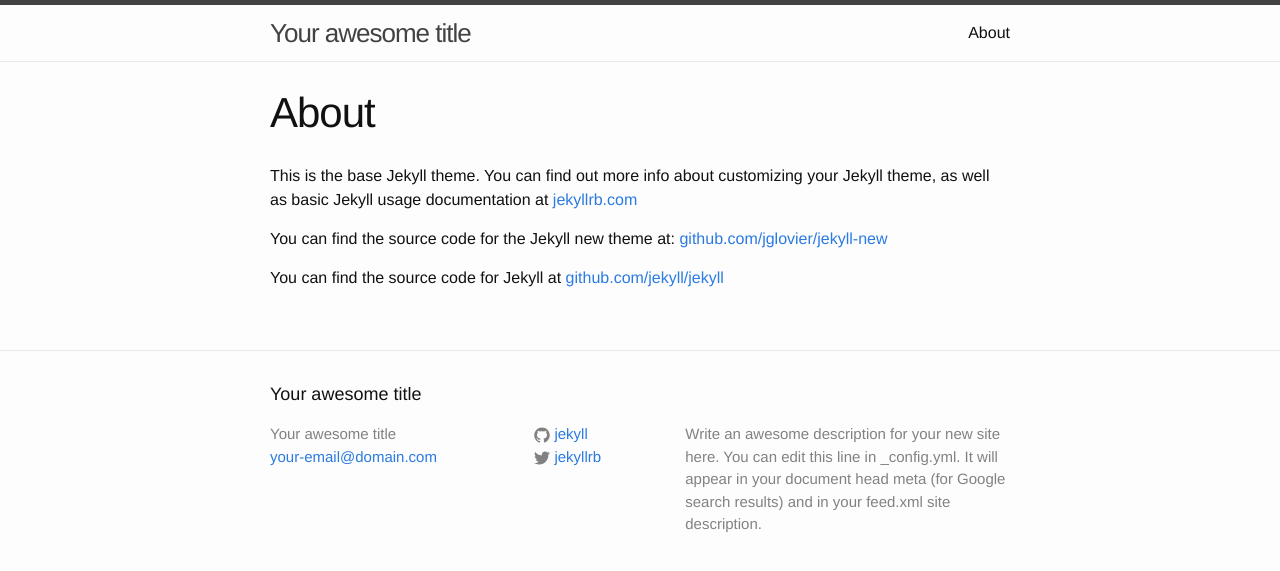
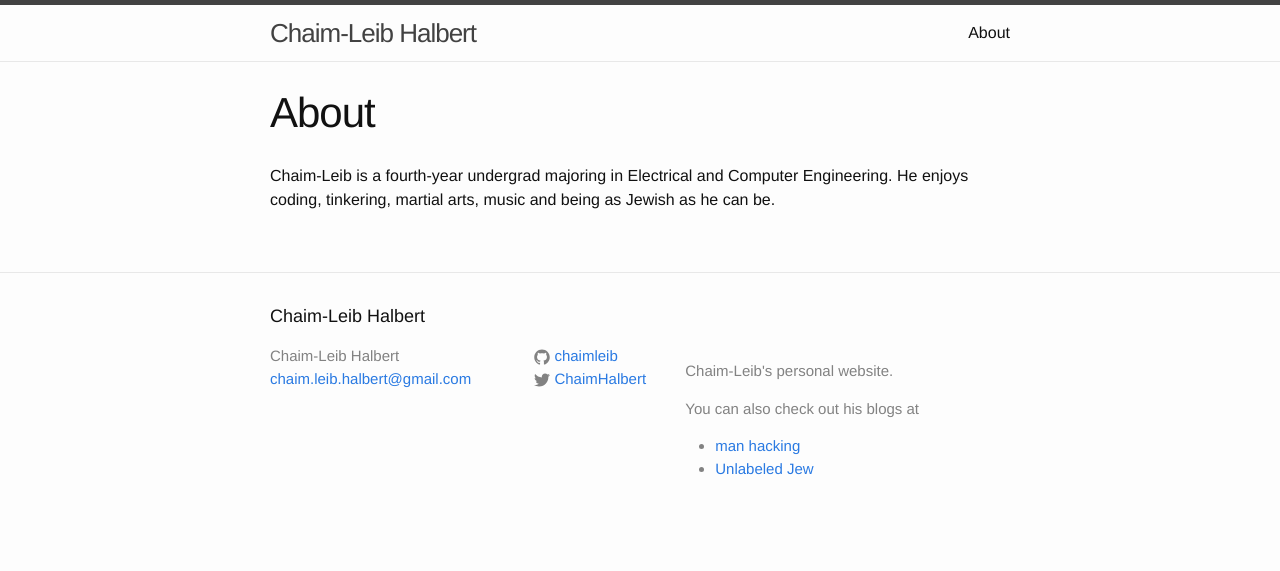
Before and after one commit to chaimleib/chaimleib.github.io, a Jekyll site: the page built from about.md, in a window 1280 px wide. Shown: the top 571 px of the page. Built offline with Jekyll 4.4.1, drawn with Linux system fonts in a browser that asks for light colours.

Commit message:
basic info

```diff
--- a/_config.yml
+++ b/_config.yml
@@ -1,14 +1,18 @@
 # Site settings
-title: Your awesome title
-email: your-email@domain.com
+title: Chaim-Leib Halbert
+email: chaim.leib.halbert@gmail.com
 description: > # this means to ignore newlines until "baseurl:"
-  Write an awesome description for your new site here. You can edit this
-  line in _config.yml. It will appear in your document head meta (for
-  Google search results) and in your feed.xml site description.
+  <p>Chaim-Leib's personal website.</p>
+
+  <p>You can also check out his blogs at</p>
+  <ul>
+      <li><a href='http://manhacking.blogspot.com/'>man hacking</a></li>
+      <li><a href='http://unlabeledjew.blogspot.com/'>Unlabeled Jew</a></li>
+     </ul>
 baseurl: "" # the subpath of your site, e.g. /blog/
-url: "http://yourdomain.com" # the base hostname & protocol for your site
-twitter_username: jekyllrb
-github_username:  jekyll
+url: "http://chaimleib.github.io" # the base hostname & protocol for your site
+twitter_username: ChaimHalbert
+github_username:  chaimleib
 
 # Build settings
 markdown: kramdown
--- a/about.md
+++ b/about.md
@@ -4,8 +4,4 @@
 permalink: /about/
 ---
 
-This is the base Jekyll theme. You can find out more info about customizing your Jekyll theme, as well as basic Jekyll usage documentation at [jekyllrb.com](http://jekyllrb.com/)
-
-You can find the source code for the Jekyll new theme at: [github.com/jglovier/jekyll-new](https://github.com/jglovier/jekyll-new)
-
-You can find the source code for Jekyll at [github.com/jekyll/jekyll](https://github.com/jekyll/jekyll)
+Chaim-Leib is a fourth-year undergrad majoring in Electrical and Computer Engineering. He enjoys coding, tinkering, martial arts, music and being as Jewish as he can be.
```
Also changed, not shown: _aside/about_example.md (added, +11 -0 lines).
